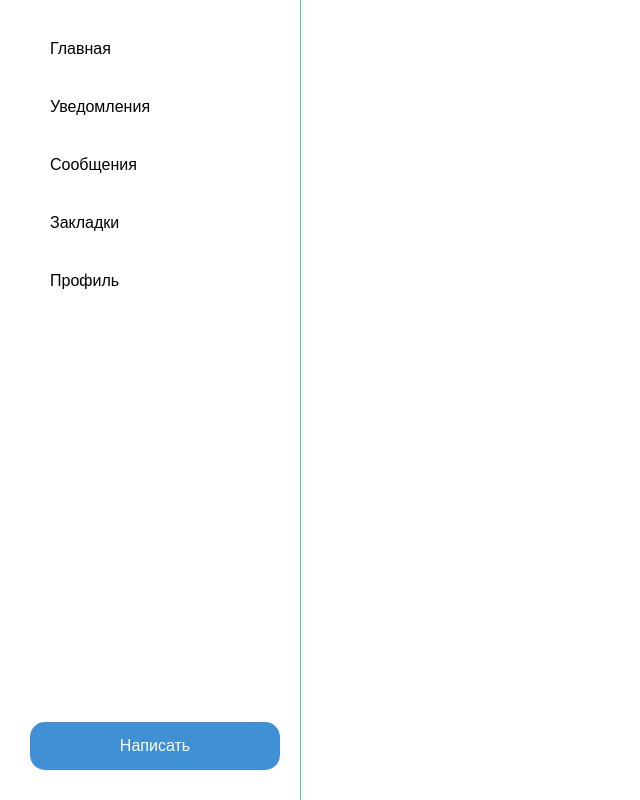
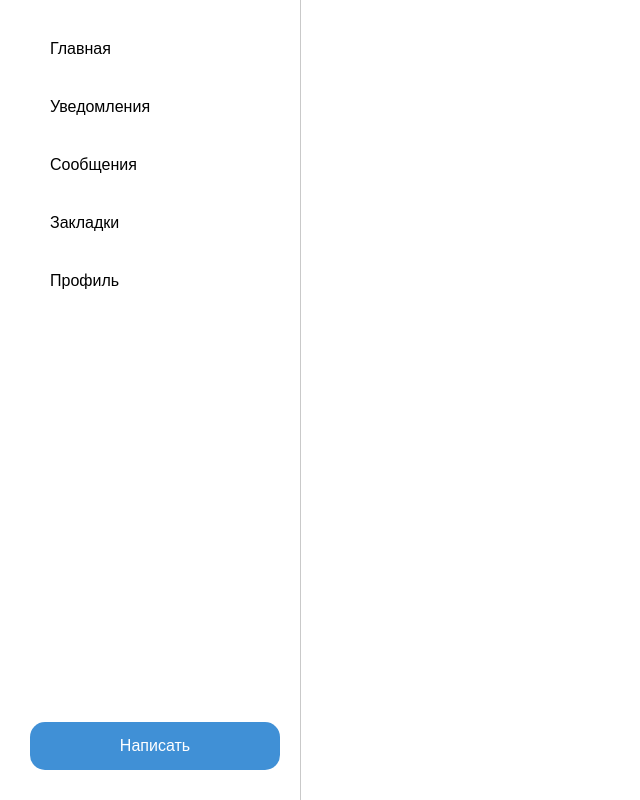
Before and after one commit to oksanaBir/social-net, a React app: page / in a window 1280 px wide. Shown: the whole page, without its empty margins (0-640 px from the left). Built offline with nearby package versions, Linux system fonts and the light colour scheme.

Commit message:
prop-types added

```diff
--- a/src/styles/menu.css
+++ b/src/styles/menu.css
@@ -1,15 +1,19 @@
-.sidebar {
+.fullSidebar {
     width: 300px;
     position: fixed;
     height: 100%;
-    border-right: 1px solid #43D694;
+    border-right: 1px solid #c9c9c9;
 }
 
 .shrinkSidebar {
     width: 80px;
+    position: fixed;
+    height: 100%;
+    border-right: 1px solid #c9c9c9;
+
 }
 
-.menu {
+.fullMenu {
     display: flex;
     height: 100%;
     flex-direction: column;
--- a/src/ui/Menu.js
+++ b/src/ui/Menu.js
@@ -2,26 +2,37 @@ import React from 'react';
 import styles from '../styles/menu.css';
 import Button from './Button';
 import classNames from 'classnames/bind';
+import PropTypes from 'prop-types';
 
 const cx = classNames.bind(styles);
 
-export default function Menu({toggle = false}) {
+export default function Menu({full, shrink}) {
     return (
         <div className={cx({
-            sidebar: true,
-            shrinkSidebar: toggle
+            fullSidebar: full,
+            shrinkSidebar: shrink,
         })}>
             <ul className={cx({
-                menu: true,
-                shrinkMenu: toggle
+                fullMenu: full,
+                shrinkMenu: shrink,
             })}>
                 <li className={styles.menuItem}>Главная</li>
                 <li className={styles.menuItem}>Уведомления</li>
                 <li className={styles.menuItem}>Сообщения</li>
                 <li className={styles.menuItem}>Закладки</li>
                 <li className={styles.menuItem}>Профиль</li>
-                <li className={styles.mainMenuItem}><Button>Написать</Button></li>
+                <li className={styles.mainMenuItem}><Button mainButton={true}>Написать</Button></li>
             </ul>
         </div>
-    )
+    );
 }
+
+Menu.propTypes = {
+    full: PropTypes.bool,
+    shrink: PropTypes.bool,
+}
+
+Menu.defaultProps = {
+    full: true,
+    shrink: false,
+}
```
